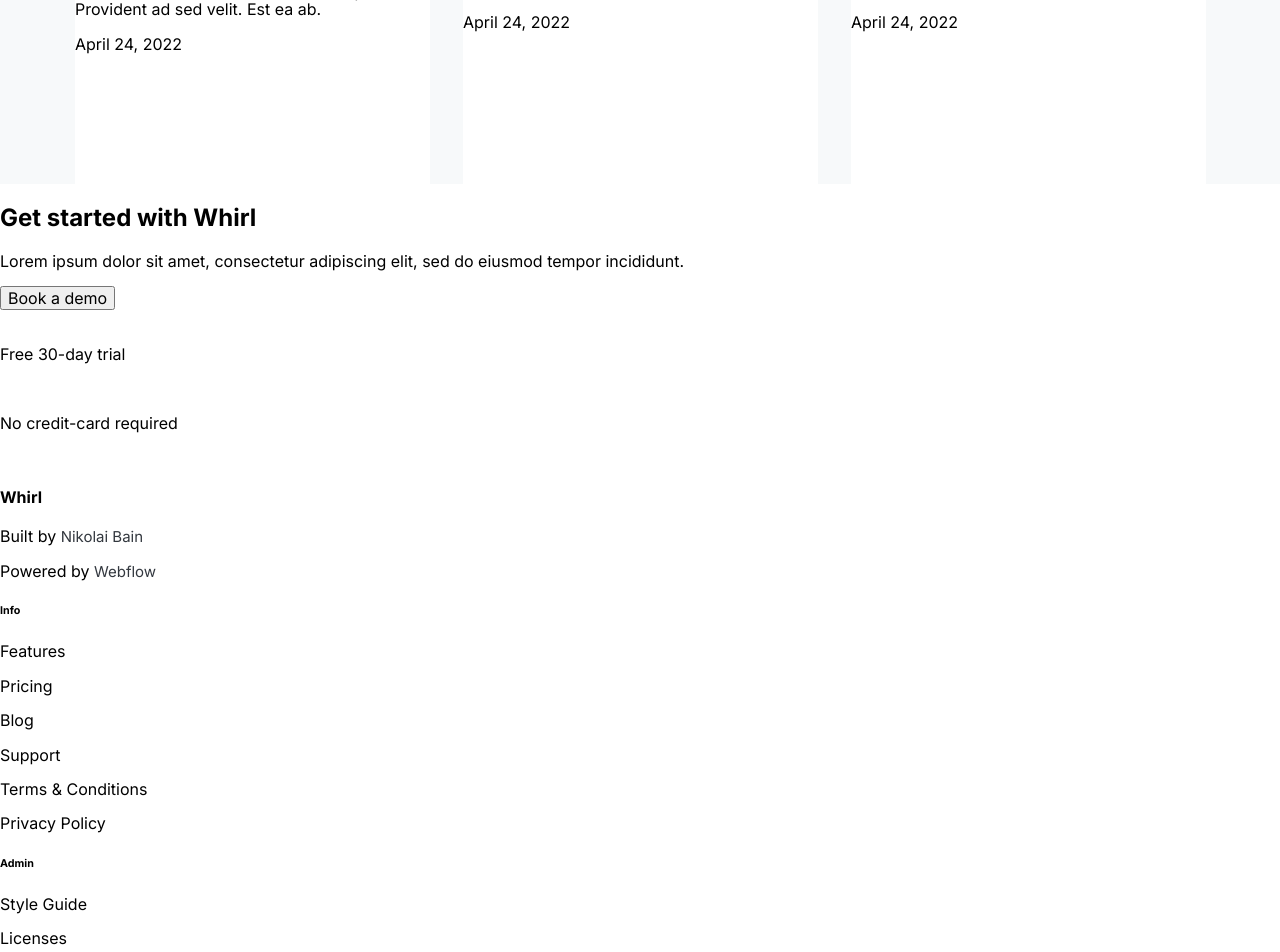
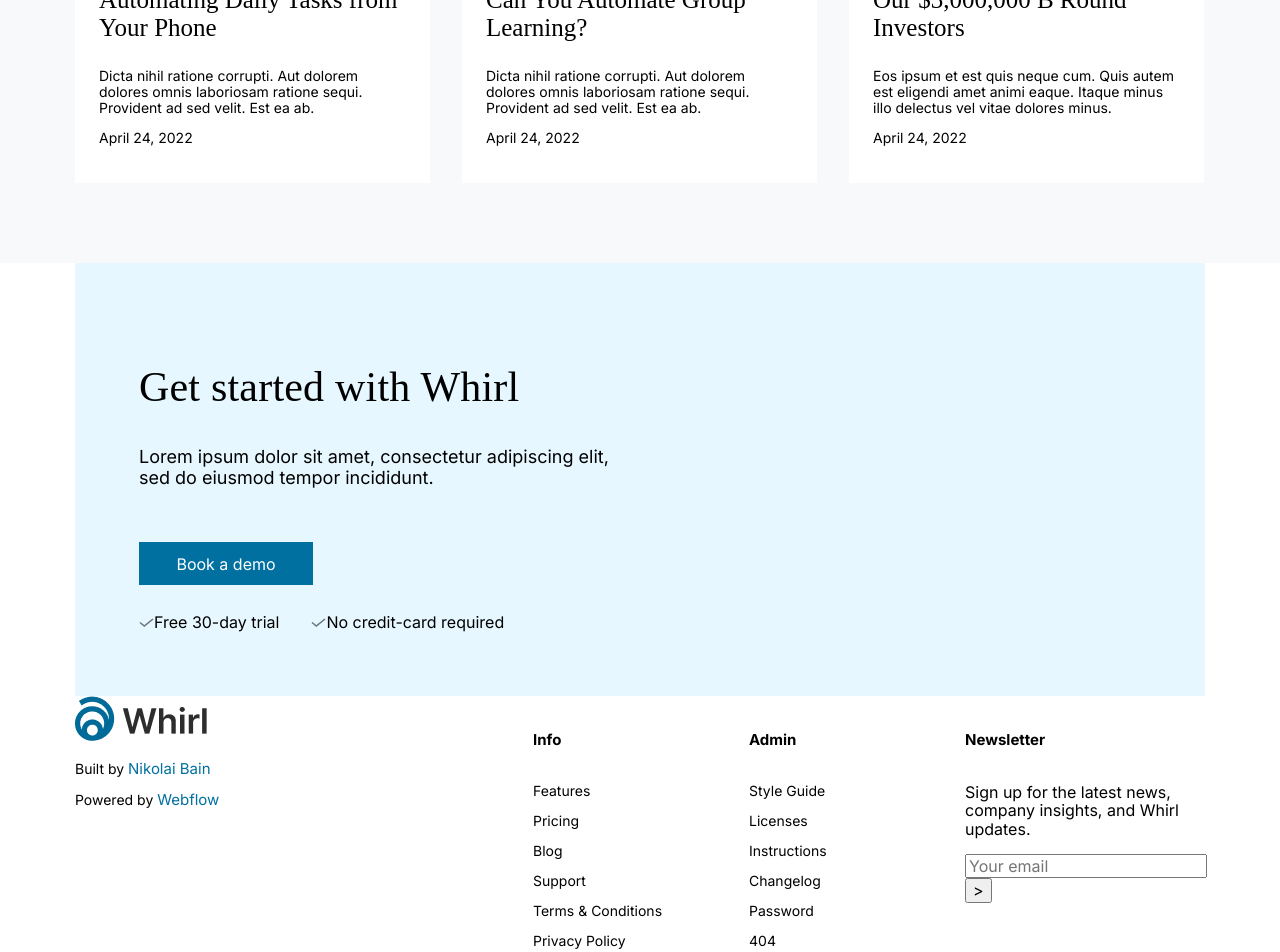
Before and after one commit to gfhdthev/layout, a plain HTML site: page index.html in a window 1280 px wide. Shown: the part 4360-5312 px from the top of the page. Drawn offline with Linux system fonts and the light colour scheme.

Commit message:
//////////////

```diff
--- a/index.html
+++ b/index.html
@@ -200,63 +200,62 @@
         <section class="eight-section">
             <div class="conteiner">
                 <div class="e-s-top">
-                    <h2>Get smarter, with our blog</h2>
+                    <h2>Get smarter, with our blog.</h2>
                     <button>See All Posts</button>
                 </div>
                 <div class="e-s-block">
-                    <div>
+                    <div class="e-s-block-div">
                         <img src="assets/e-s-img-1.jpg">
                         <div class="e-s-m-div">
                             <button>Improvements</button>
                             <h3>Automating Daily Tasks from Your Phone</h3>
                             <p>Dicta nihil ratione corrupti. Aut dolorem dolores omnis laboriosam ratione sequi. Provident ad sed velit. Est ea ab.</p>
-                            <p>April 24, 2022</p>
+                            <p class="e-s-data">April 24, 2022</p>
                         </div>
                     </div>
-                    <div>
+                    <div class="e-s-block-div">
                         <img src="assets/e-s-img-2.jpg">
                         <div class="e-s-m-div">
                             <button>Tips & Tricks</button>
                             <h3>Can You Automate Group Learning?</h3>
                             <p>Dicta nihil ratione corrupti. Aut dolorem dolores omnis laboriosam ratione sequi. Provident ad sed velit. Est ea ab.</p>
-                            <p>April 24, 2022</p>
+                            <p class="e-s-data">April 24, 2022</p>
                         </div>
                     </div>
-                    <div>
+                    <div class="e-s-block-div">
                         <img src="assets/e-s-img-3.jpg">
                         <div class="e-s-m-div">
                             <button>News</button>
                             <h3>Our $3,000,000 B Round Investors</h3>
                             <p>Eos ipsum et est quis neque cum. Quis autem est eligendi amet animi eaque. Itaque minus illo delectus vel vitae dolores minus.</p>
-                            <p>April 24, 2022</p>
+                            <p class="e-s-data">April 24, 2022</p>
                         </div>
                     </div>
                 </div>
             </div>
         </section>
-        <div>
-            <div>
-                <h2>Get started with Whirl</h2>
-                <p>Lorem ipsum dolor sit amet, consectetur adipiscing elit, sed do eiusmod tempor incididunt.</p>
-                <button>Book a demo</button>
+        <section class="nine-section conteiner">
+            <div class="n-s-div">
+                <div class="n-s-top">
+                    <h2>Get started with Whirl</h2>
+                    <p>Lorem ipsum dolor sit amet, consectetur adipiscing elit, sed do eiusmod tempor incididunt.</p>
+                    <button class="demo">Book a demo</button>
+                </div>
+                <div class="n-s-bottom">
+                    <p class="n-s-bottom-p n-s-mar">Free 30-day trial</p>
+                    <p class="n-s-bottom-p">No credit-card required</p>
+                </div>
             </div>
-            <div>
-                <img>
-                <p>Free 30-day trial</p>
-                <img>
-                <p>No credit-card required</p>
-            </div>
-        </div>
+        </section>
     </main>
-    <footer>
-        <div>
-            <div>
-                <img>
-                <h4>Whirl</h4>
+    <footer class="conteiner">
+        <div class="t-s-top-div">
+            <div class="t-s-top-first">
+                <img src="assets/logo.png">
                 <p>Built by <a href="#">Nikolai Bain</a></p>
                 <p>Powered by <a href="#">Webflow</a></p>
             </div>
-            <div>
+            <div class="t-s-top-second">
                 <h6>Info</h6>
                 <p>Features</p>
                 <p>Pricing</p>
@@ -265,7 +264,7 @@
                 <p>Terms & Conditions</p>
                 <p>Privacy Policy</p>
             </div>
-            <div>
+            <div class="t-s-top-third">
                 <h6>Admin</h6>
                 <p>Style Guide</p>
                 <p>Licenses</p>
@@ -274,7 +273,7 @@
                 <p>Password</p>
                 <p>404</p>
             </div>
-            <div>
+            <div class="t-s-top-fourth">
                 <h6>Newsletter</h6>
                 <p>Sign up for the latest news, company insights, and Whirl updates.</p>
                 <input placeholder="Your email">
--- a/style.css
+++ b/style.css
@@ -277,6 +277,20 @@ a:hover {
     padding-top: 80px;
     padding-bottom: 80px;
 }
+.eight-section h2 {
+    font-family: 'Fraunces';
+    font-weight: 500;
+    font-size: 42px;
+}
+.eight-section h3 {
+    font-family: 'Fraunces';
+    font-weight: 500;
+    font-size: 25px;
+}
+.eight-section p {
+    font-family: 'Inter';
+    font-size: 14px;
+}
 .e-s-top {
     display: flex;
     justify-content: space-between;
@@ -286,13 +300,97 @@ a:hover {
     border: none;
     background-color: #F7F9FA;
     color: #0070A0;
+    margin-right: 50px;
 }
 .e-s-block {
     display: flex;
 }
-.e-s-block div {
+.e-s-block-div {
+    height: 487px;
     width: 355px;
-    height: 487px;
-    margin-right: 33px;
+    margin-right: 32px;
     background-color: #ffffff;
+    padding-bottom: 28px;
 }
+.e-s-data {
+    font-size: 12px;
+}
+.e-s-m-div {
+    padding: 25px 24px 28px 24px;
+}
+.e-s-block button {
+    border: none;
+    background-color: #E6F7FF;
+    color: #2C90C9;
+    padding: 4px 12px;
+}
+.n-s-div {
+    background-color: #E6F7FF;
+    padding: 64px 400px 48px 64px;
+}
+.n-s-div h2 {
+    font-size: 42px;
+    font-family: 'Fraunces';
+    font-weight: 400;
+    line-height: 50.4px;
+    letter-spacing: 0.2px;
+    width: 448px;
+}
+.n-s-top p {
+    font-family: 'Inter';
+    font-size: 18px;
+    width: 481px;
+    margin-top: 18px;
+}
+.n-s-top button {
+    width: 174px;
+    height: 43px;
+    margin-top: 36px;
+    margin-bottom: 12px;
+}
+.n-s-bottom{
+    display: flex;
+    width: 500px;
+}
+.n-s-bottom-p::before {
+    content: url(assets/vector.svg);
+}
+.n-s-mar {
+    margin-right: 32px;
+}
+.t-s-top-div {
+    display: flex;
+    margin-bottom: 100px;
+}
+footer {
+    font-family: 'Inter';
+}
+.t-s-top-div h6 {
+    font-size: 15px;
+}
+.t-s-top-div p {
+    font-size: 14px;
+}
+.t-s-top-first {
+    width: 153px;
+    height: 216px;
+    margin-right: 305px;
+}
+.t-s-top-first a{
+    color: #0070A0;
+}
+.t-s-top-second {
+    width: 216px;
+    height: 216px;
+}
+.t-s-top-third {
+    width: 216px;
+    height: 216px;
+}
+.t-s-top-fourth {
+    width: 216px;
+    height: 216px;
+}
+.t-s-top-fourth p {
+    font-size: 16px;
+}
```
Also changed, not shown: assets/vector.svg (added).
